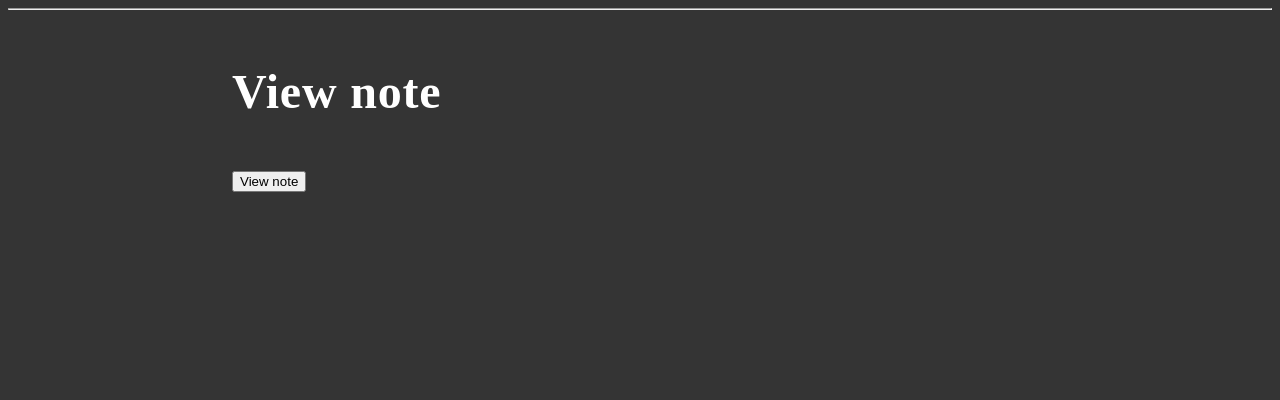
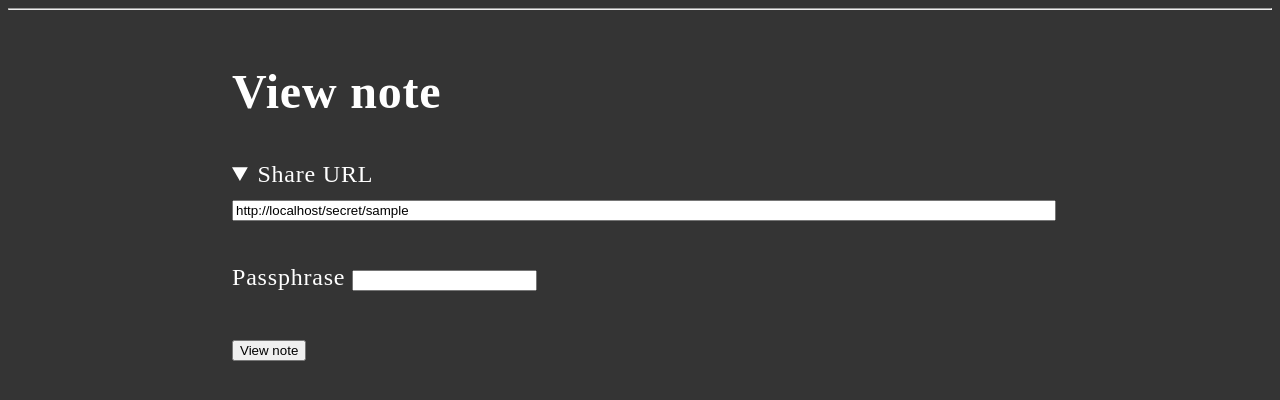
Before and after one commit to epohs/Torinoko, a Flask app: a page that uses app/templates/secret.html in a window 1280 px wide. Shown: the part 30-430 px from the top of the page. Run offline with Flask 3, Linux system fonts and the light colour scheme; tables that the repository leaves empty hold one stand-in row (values such as "Sample post").

Commit message:
roughing in route flow and templates

```diff
--- a/app/forms.py
+++ b/app/forms.py
@@ -1,6 +1,6 @@
 # Probably should move this stuff to a separate file
 from flask_wtf import FlaskForm
-from wtforms import TextAreaField, SubmitField, HiddenField
+from wtforms import StringField, TextAreaField, SubmitField, HiddenField
 from wtforms import validators
 
 
@@ -10,6 +10,8 @@ from wtforms import validators
 class NewNoteForm(FlaskForm):
 
   new_note = TextAreaField(u'New note', [validators.DataRequired(), validators.Length(max=2500)])
+  passphrase = StringField(u'Passphrase',[validators.Length(max=128, message='Passphrase is 128 characters max')])
+
   submit_btn = SubmitField(u'Create note')
 
 
@@ -17,5 +19,7 @@ class NewNoteForm(FlaskForm):
 
 class ViewNoteForm(FlaskForm):
 
-  note_slug = HiddenField("Slug")
+  note_slug = HiddenField(u'Slug')
+  passphrase = StringField(u'Passphrase',[validators.Length(max=128, message='Passphrase is 128 characters max')])
+
   submit_btn = SubmitField(u'View note')
--- a/app/templates/index.html
+++ b/app/templates/index.html
@@ -14,6 +14,8 @@
   {{ form.csrf_token }}
 
   {{ form.new_note(class_="note-content") }}
+
+  <p>{{ form.passphrase(class_="note-passphrase") }}</p>
 
   {% if form.new_note.errors %}
     <ul class="errors">
@@ -40,7 +42,7 @@
 <ol>
  {% for note in notes %}
 
-  <li>{{note.id}} | <a href="{{ url_for("main.view_note", slug=note.slug)}}">{{note.slug}}</a> | {{note.clean_note}}</li>
+  <li>{{note.id}} | <a href="{{ url_for("main.secret", slug=note.slug)}}">{{note.slug}}</a> | {{note.clean_note}}</li>
 
  {% endfor %}
 </ol>
--- a/app/templates/no-note.html
+++ b/app/templates/no-note.html
@@ -6,7 +6,7 @@
 
 <h1 class="Heading">No note found</h1>
 
-<p>You either have a bad URL, or this note never existed.</p>
+<p>You either have a bad URL, this note has already been viewed, or this note never existed.</p>
 
 
 {% endblock %}
--- a/app/templates/secret.html
+++ b/app/templates/secret.html
@@ -7,12 +7,22 @@
 <h1 class="Heading">View note</h1>
 
 
+<details open="true">
+  <summary>Share URL</summary>
+  <input type="text" style="width: 100%;" value="{{ url_for('main.secret', slug=slug, _external=True) }}">
+</details>
+
 
 <form action="{{ url_for('main.view_note', slug=slug) }}" method="post">
 
   {{ form.csrf_token }}
 
   {{ form.note_slug }}
+
+  <p>
+    <label for="{{form.passphrase.id}}">{{form.passphrase.label}}</label>
+    {{ form.passphrase(class_="note-passphrase") }}
+  </p>
 
   <p>{{ form.submit_btn }}</p>
 
```
